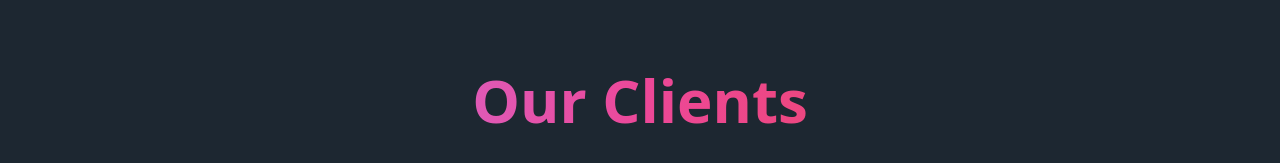
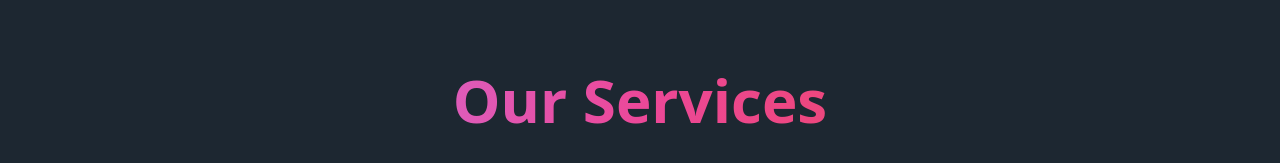
Before and after one commit to chogalesoham/kobait-in, a Next.js app: page / in a window 1280 px wide. Shown: the part 789-952 px from the top of the page. Built offline with nearby package versions, Linux system fonts and the light colour scheme.

Commit message:
feat/aad view more button

```diff
--- a/app/Componets/OurClients/OurClients.jsx
+++ b/app/Componets/OurClients/OurClients.jsx
@@ -111,6 +111,10 @@ const OurClients = () => {
               />
             ))}
           </div>
+
+          <button className=" py-4 px-8 border text-2xl mt-12 rounded-lg bg-[#00000039] hover:bg-gradient-to-r from-purple-400 via-pink-500 to-red-500">
+            View More
+          </button>
         </div>
       </section>
     </main>
--- a/app/Componets/OurServices/OurServices.jsx
+++ b/app/Componets/OurServices/OurServices.jsx
@@ -18,7 +18,7 @@ const OurServices = () => {
     <section className="flex flex-col justify-center items-center px-4 sm:px-8 lg:px-16 py-5 sm:py-24 w-full bg-[#1D2731]">
       <div className="flex flex-col w-full container mx-auto">
         <h1 className="text-6xl font-extrabold text-center mb-16 bg-gradient-to-r from-purple-400 via-pink-500 to-red-500 text-transparent bg-clip-text animate-fade-in-up">
-          Our Clients
+          Our Services
         </h1>
 
         <div className="flex flex-col lg:flex-row w-full gap-8">
```
